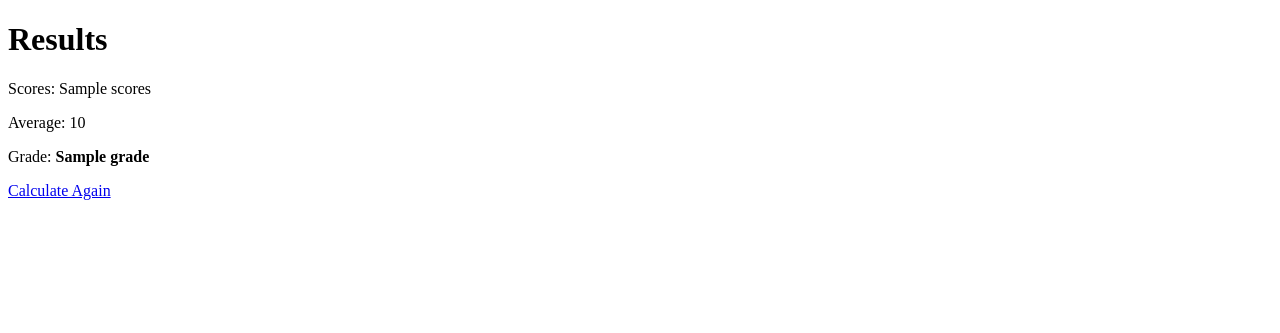
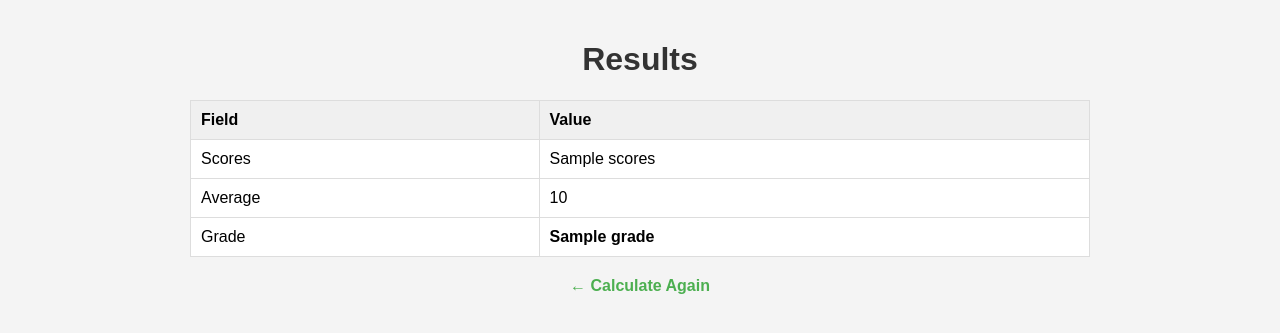
Before and after one commit to Claudinee/student-grade-calculator-web, a Flask app: template app/templates/results.html in a window 1280 px wide. Shown: the top 333 px of the page. Run offline with Flask 3, Linux system fonts and the light colour scheme; the template is opened without the code that fills it: most values are stand-ins (such as "Sample title", 1, 10 or a date in 2020).

Commit message:
Update README, templates, and fix pyc files

```diff
--- a/app/templates/results.html
+++ b/app/templates/results.html
@@ -3,12 +3,32 @@
 <head>
     <meta charset="UTF-8">
     <title>Results</title>
+    <link rel="stylesheet" href="{{ url_for('static', filename='css/styles.css') }}">
 </head>
 <body>
-    <h1>Results</h1>
-    <p>Scores: {{ scores }}</p>
-    <p>Average: {{ average }}</p>
-    <p>Grade: <strong>{{ grade }}</strong></p>
-    <a href="/">Calculate Again</a>
+    <div class="container">
+        <h1>Results</h1>
+        <table>
+            <tr>
+                <th>Field</th>
+                <th>Value</th>
+            </tr>
+            <tr>
+                <td data-label="Scores">Scores</td>
+                <td data-label="Value">{{ scores }}</td>
+            </tr>
+            <tr>
+                <td data-label="Average">Average</td>
+                <td data-label="Value">{{ average }}</td>
+            </tr>
+            <tr>
+                <td data-label="Grade">Grade</td>
+                <td data-label="Value"><strong>{{ grade }}</strong></td>
+            </tr>
+        </table>
+        <p style="text-align: center; margin-top: 20px;">
+            <a href="/" style="color: #4CAF50; text-decoration: none; font-weight: bold;">&#8592; Calculate Again</a>
+        </p>
+    </div>
 </body>
 </html>
--- a/run.py
+++ b/run.py
@@ -2,5 +2,5 @@ from app import create_app
 
 app = create_app()
 
-if __name__ == '__main__':
+if __name__ == "__main__":
     app.run(debug=True)
```
Also changed, not shown: app/__init__.py (+10 -1 lines), app/templates/index.html (+5 -2 lines), README.md.
